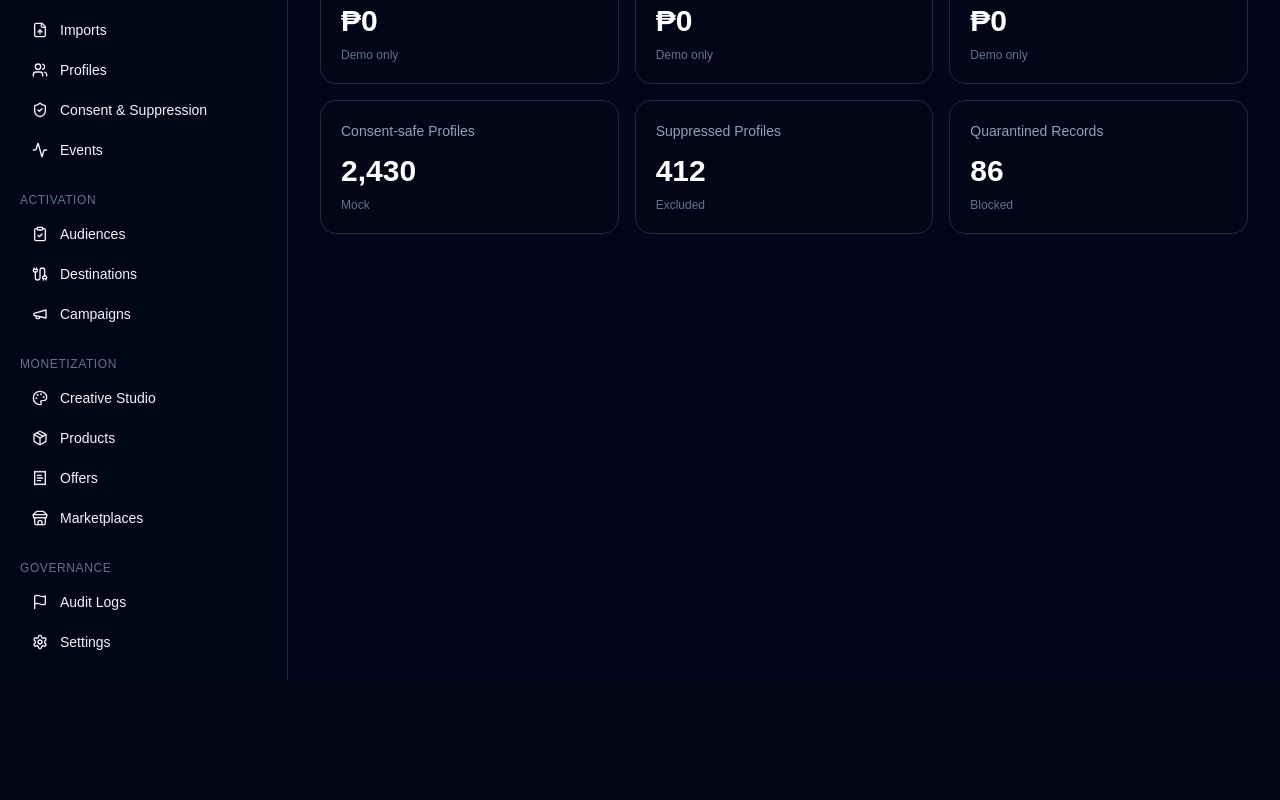
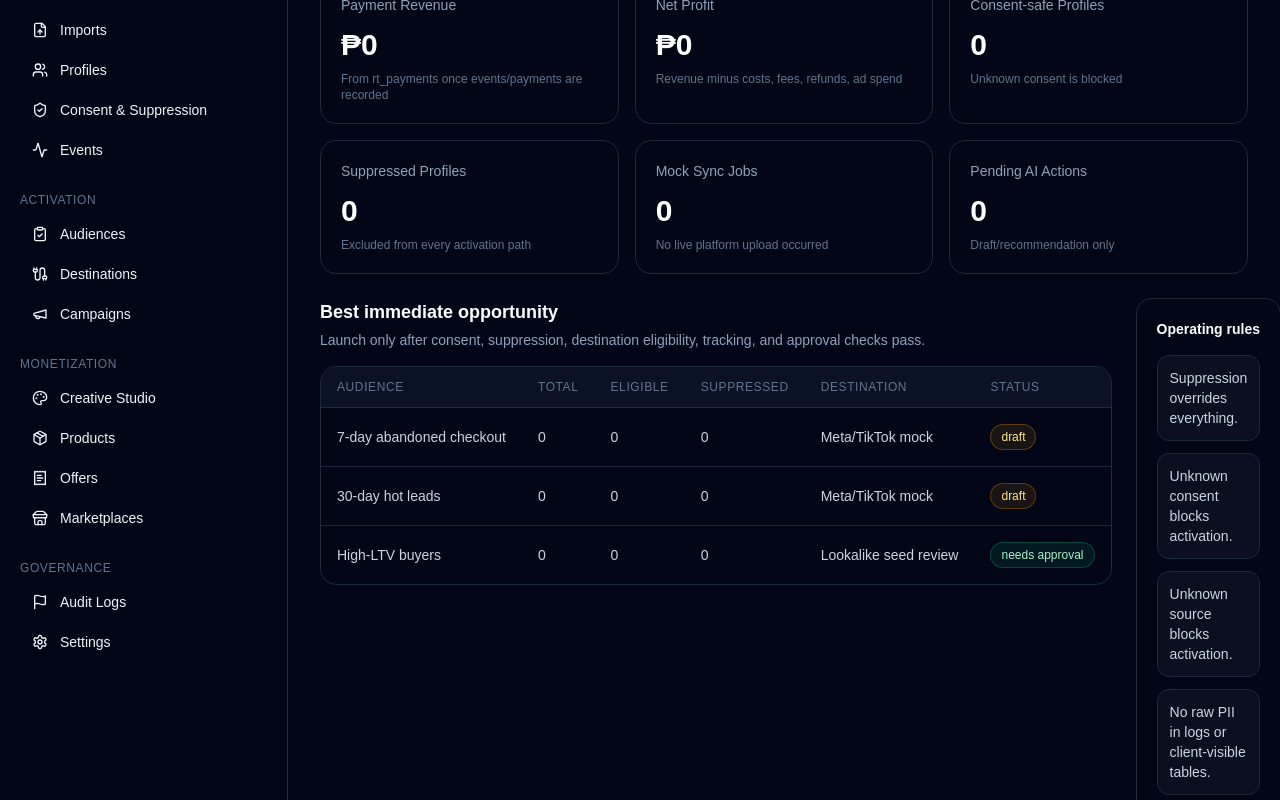
Before and after one commit to besfeng23/RetargetOS, a Next.js app: page /dashboard in a window 1280 px wide. Shown: the part 320-1120 px from the top of the page. Before the commit the page ends 1000 px from the top, so only its background shows below. Built offline with nearby package versions, Linux system fonts and the light colour scheme.

Commit message:
Build RetargetOS dashboard MVP page

```diff
--- a/src/app/dashboard/page.tsx
+++ b/src/app/dashboard/page.tsx
@@ -1,19 +1,51 @@
+import { ApiEndpointPanel } from "@/components/api-endpoint-panel";
 import { AppShell } from "@/components/app-shell";
 import { Card } from "@/components/card";
 import { ModulePage } from "@/components/module-page";
+import { OpsTable } from "@/components/ops-table";
+import { dashboardMetrics, endpointActions, audienceRows, campaignRows } from "@/lib/mock-data";
+import { nonNegotiableRules } from "@/lib/retargetos-config";
 
 export default function DashboardPage() {
   return (
     <AppShell>
-      <ModulePage title="Dashboard" description="Phase 1 command view for data health, money metrics, and connector status.">
+      <ModulePage
+        title="Dashboard"
+        eyebrow="1 / 12 · Revenue command"
+        description="Money, data health, consent safety, audience readiness, and next action. This page is wired to the RetargetOS dashboard Edge Function and must never become a vanity dashboard."
+      >
         <div className="grid gap-4 md:grid-cols-2 xl:grid-cols-3">
-          <Card title="Revenue" metric="₱0" note="Demo only" />
-          <Card title="Net Profit" metric="₱0" note="Demo only" />
-          <Card title="Ad Spend" metric="₱0" note="Demo only" />
-          <Card title="Consent-safe Profiles" metric="2,430" note="Mock" />
-          <Card title="Suppressed Profiles" metric="412" note="Excluded" />
-          <Card title="Quarantined Records" metric="86" note="Blocked" />
+          {dashboardMetrics.map((metric) => (
+            <Card key={metric.title} title={metric.title} metric={metric.metric} note={metric.note} />
+          ))}
         </div>
+
+        <section className="grid gap-6 xl:grid-cols-[1.3fr_0.7fr]">
+          <div className="space-y-4">
+            <div>
+              <h2 className="text-lg font-semibold text-white">Best immediate opportunity</h2>
+              <p className="mt-1 text-sm text-slate-400">Launch only after consent, suppression, destination eligibility, tracking, and approval checks pass.</p>
+            </div>
+            <OpsTable rows={audienceRows.slice(0, 3)} />
+          </div>
+          <div className="rounded-2xl border border-slate-800 bg-slate-950/70 p-5">
+            <p className="text-sm font-semibold text-white">Operating rules</p>
+            <div className="mt-4 space-y-3">
+              {nonNegotiableRules.map((rule) => (
+                <div key={rule} className="rounded-xl border border-slate-800 bg-slate-900/60 p-3 text-sm text-slate-300">
+                  {rule}
+                </div>
+              ))}
+            </div>
+          </div>
+        </section>
+
+        <section className="space-y-4">
+          <h2 className="text-lg font-semibold text-white">Campaign draft queue</h2>
+          <OpsTable rows={campaignRows} />
+        </section>
+
+        <ApiEndpointPanel actions={endpointActions.dashboard} />
       </ModulePage>
     </AppShell>
   );
```
